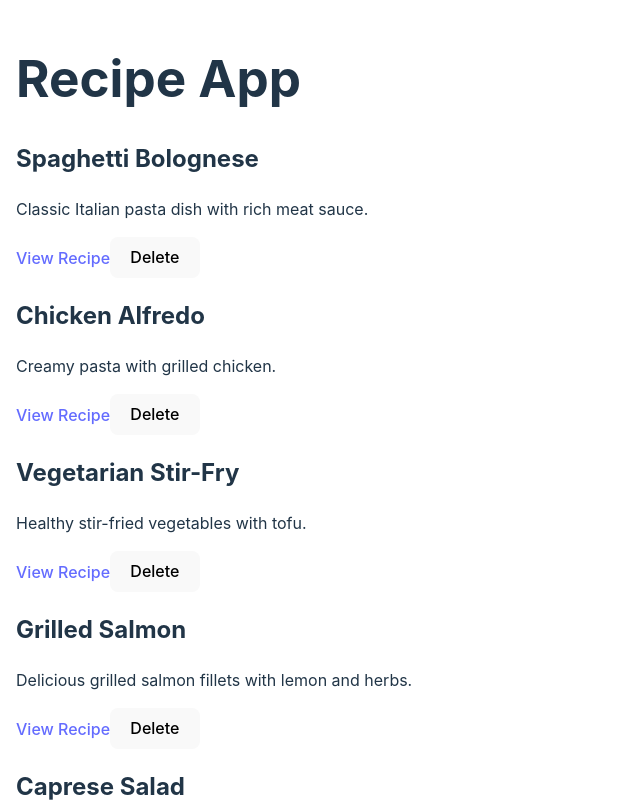
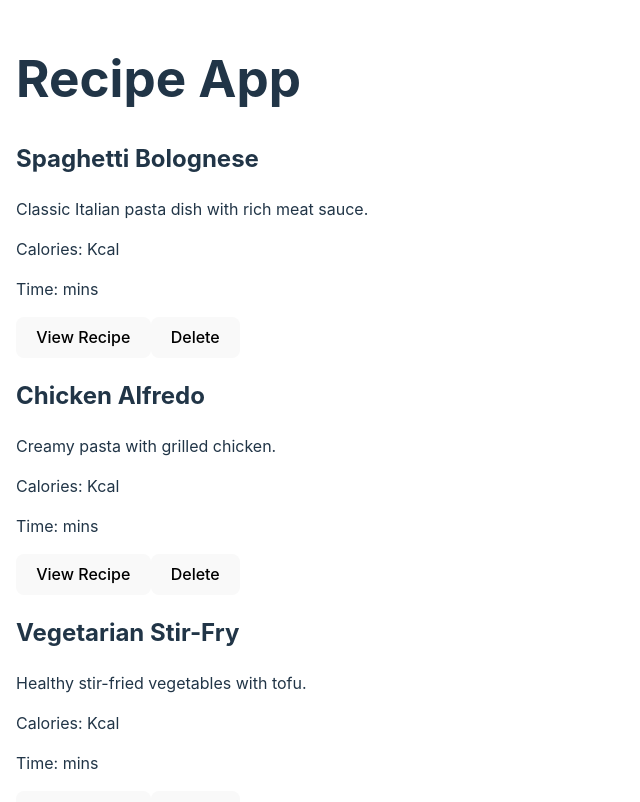
Before and after one commit to alton47/React-Recipe-App, a React (Vite) app in the folder recipe-app/: page / in a window 1280 px wide. Shown: the top 802 px of the page, without its empty margins (0-640 px from the left). Built offline with nearby package versions, Linux system fonts and the light colour scheme.

Commit message:
kcal bun

```diff
--- a/recipe-app/src/App.jsx
+++ b/recipe-app/src/App.jsx
@@ -1,8 +1,6 @@
 // App.jsx
 import React, { useState } from 'react';
-import { BrowserRouter as Router, Route, Switch } from 'react-router-dom';
 import RecipeBox from './components/RecipeBox';
-import RecipeDetail from './components/RecipeDetail';
 import recipesData from './data/recipesData';
 
 const App = () => {
@@ -14,9 +12,6 @@ const App = () => {
   };
 
   return (
-    <Router>
-      <Switch>
-        <Route path="/" exact>
     <div className="container mx-auto my-8">
       <h1 className="text-4xl font-bold mb-8 text-indigo-600">Recipe App</h1>
       <div className="grid grid-cols-3 gap-8">
@@ -25,12 +20,6 @@ const App = () => {
         ))}
       </div>
     </div>
-        </Route>
-        <Route path="/recipe/:id">
-          <RecipeDetail />
-        </Route>
-      </Switch>
-    </Router>
   );
 };
 
--- a/recipe-app/src/components/RecipeBox.jsx
+++ b/recipe-app/src/components/RecipeBox.jsx
@@ -1,15 +1,14 @@
 // components/RecipeBox.jsx
 import React from 'react';
-import { Link } from 'react-router-dom';
 
 const RecipeBox = ({ recipe, onDelete }) => (
   <div className="bg-white p-4 rounded shadow-md">
     <h2 className="text-xl font-bold mb-2">{recipe.name}</h2>
     <p className="mb-2">{recipe.description}</p>
+    <p className="mb-2">Calories: {recipe.caloriesInKcal} Kcal</p>
+    <p className="mb-2">Time: {recipe.timeInMins} mins</p>
     <div className="flex space-x-4 mt-4">
-      <Link to={`/recipe/${recipe.id}`} className="bg-blue-500 text-white py-2 px-4 rounded hover:bg-blue-700">
-        View Recipe
-      </Link>
+      <button className="bg-blue-500 text-white py-2 px-4 rounded hover:bg-blue-700">View Recipe</button>
       <button onClick={onDelete} className="bg-red-500 text-white py-2 px-4 rounded hover:bg-red-700">
         Delete
       </button>
```
Lines whose indentation alone changed are shown as unchanged.
